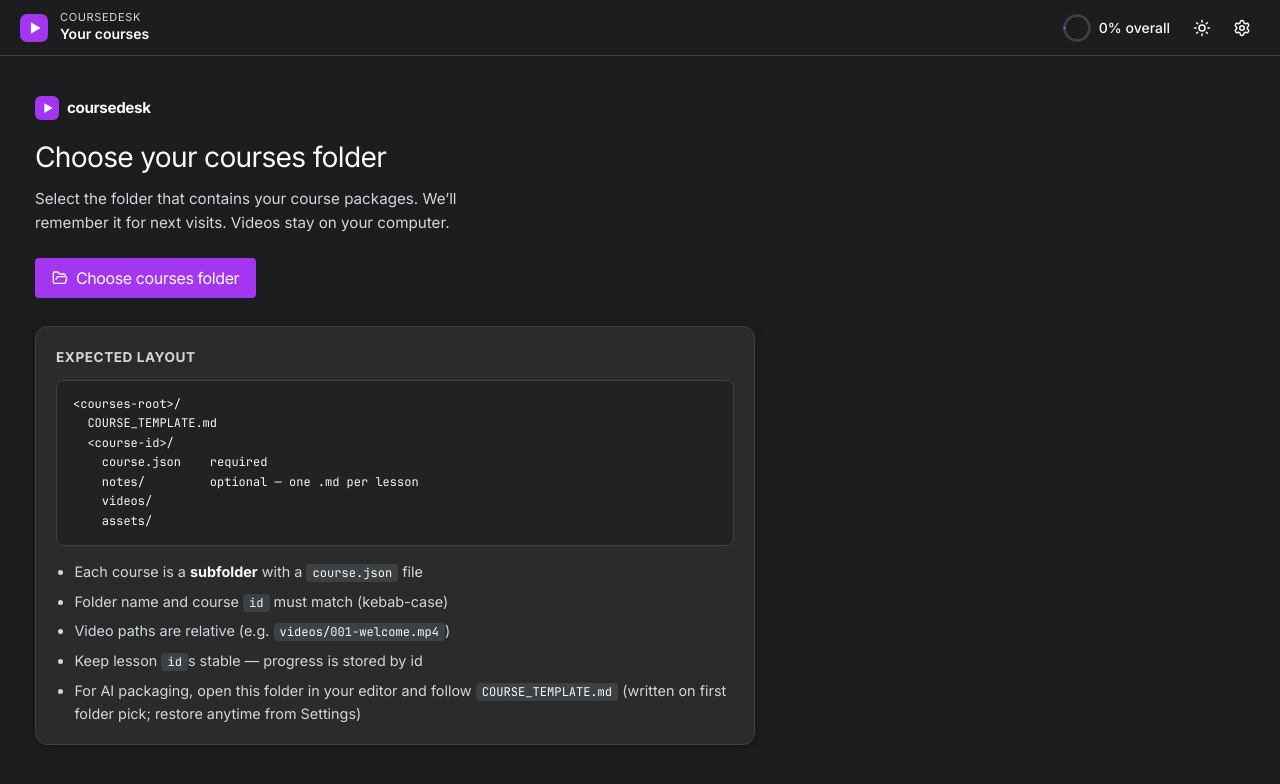
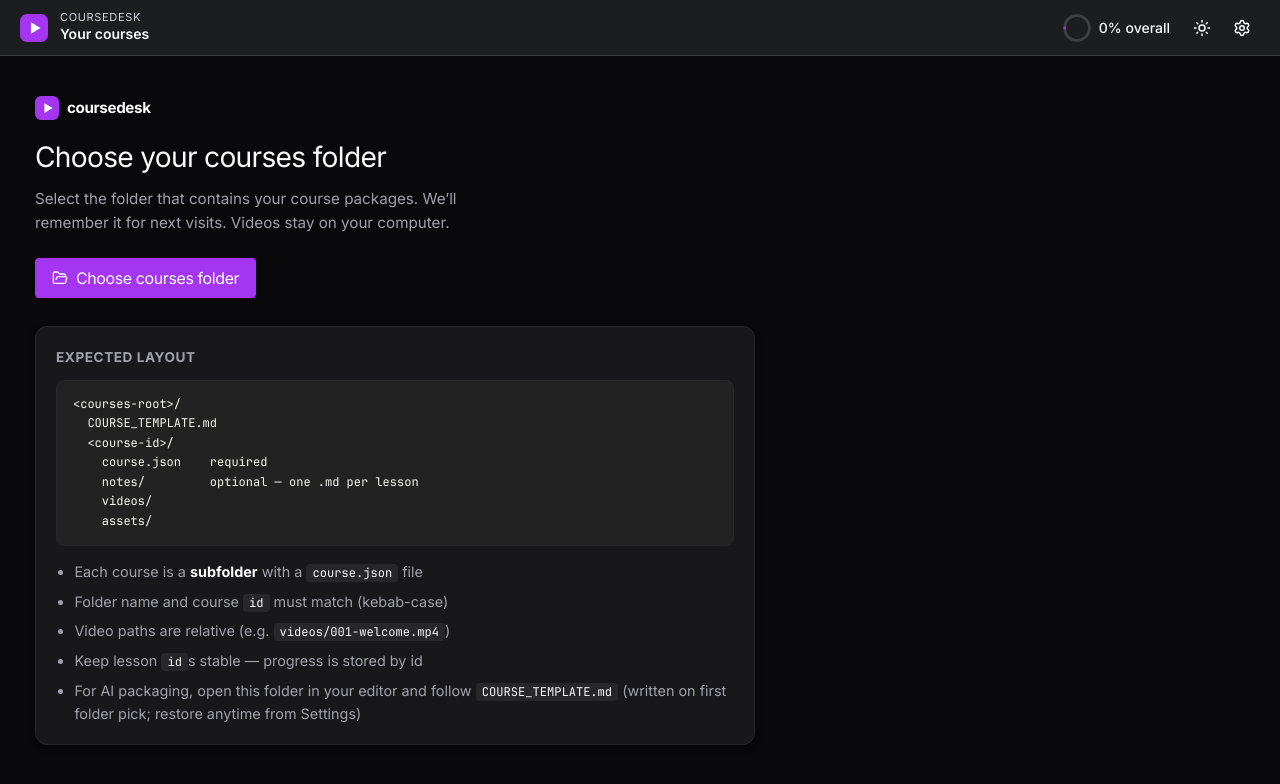
Before and after one commit to karthickeyan-dev/coursedesk, a React (Vite) app: page / in a window 1280 px wide. Shown: the top 784 px of the page. Built offline with nearby package versions, Linux system fonts and the light colour scheme; what @tanstack/highlight would draw is missing.

Commit message:
style: overhaul app theme and markdown typography for a clean, professional look

```diff
--- a/src/styles/styles.css
+++ b/src/styles/styles.css
@@ -62,15 +62,15 @@
 
 :root {
   color-scheme: dark;
-  --bg: #1c1d1f;
-  --bg-elevated: #2a2b2d;
-  --panel: #2d2f31;
-  --panel-2: #3e4143;
-  --border: #3e4143;
-  --border-strong: #6a6f73;
-  --text: #f7f9fa;
-  --muted: #d1d7dc;
-  --muted-2: #9da3a9;
+  --bg: #09090b;
+  --bg-elevated: #18181b;
+  --panel: #18181b;
+  --panel-2: #27272a;
+  --border: #27272a;
+  --border-strong: #3f3f46;
+  --text: #fafafa;
+  --muted: #a1a1aa;
+  --muted-2: #71717a;
   --accent: #a435f0;
   --accent-hover: #8710d8;
   --accent-soft: rgba(164, 53, 240, 0.16);
@@ -92,8 +92,8 @@
   --tb-text: #f7f9fa;
   --tb-muted: #d1d7dc;
   --tb-hover: rgba(255, 255, 255, 0.08);
-  --shadow: 0 2px 8px rgba(0, 0, 0, 0.28);
-  --shadow-lg: 0 12px 28px rgba(0, 0, 0, 0.35);
+  --shadow: 0 4px 6px -1px rgb(0 0 0 / 0.5), 0 2px 4px -2px rgb(0 0 0 / 0.5);
+  --shadow-lg: 0 10px 15px -3px rgb(0 0 0 / 0.5), 0 4px 6px -4px rgb(0 0 0 / 0.5);
   --lib-glow-1: rgba(164, 53, 240, 0.18);
   --lib-glow-2: rgba(25, 195, 125, 0.06);
   --code-bg: #222222;
@@ -106,15 +106,15 @@
 
 :root[data-theme="light"] {
   color-scheme: light;
-  --bg: #f7f9fa;
+  --bg: #fafafa;
   --bg-elevated: #ffffff;
   --panel: #ffffff;
-  --panel-2: #f1f2f3;
-  --border: #d1d7dc;
-  --border-strong: #6a6f73;
-  --text: #1c1d1f;
-  --muted: #6a6f73;
-  --muted-2: #6a6f73;
+  --panel-2: #f4f4f5;
+  --border: #e4e4e7;
+  --border-strong: #d4d4d8;
+  --text: #09090b;
+  --muted: #52525b;
+  --muted-2: #71717a;
   --accent-soft: rgba(164, 53, 240, 0.1);
   --ok: #198754;
   --ok-soft: rgba(25, 135, 84, 0.12);
@@ -130,8 +130,8 @@
   --btn-secondary-fg: #1c1d1f;
   --btn-secondary-border: #1c1d1f;
   --btn-secondary-hover: #f1f2f3;
-  --shadow: 0 2px 8px rgba(28, 29, 31, 0.08);
-  --shadow-lg: 0 12px 28px rgba(28, 29, 31, 0.12);
+  --shadow: 0 4px 6px -1px rgb(0 0 0 / 0.05), 0 2px 4px -2px rgb(0 0 0 / 0.05);
+  --shadow-lg: 0 10px 15px -3px rgb(0 0 0 / 0.05), 0 4px 6px -4px rgb(0 0 0 / 0.05);
   --lib-glow-1: rgba(164, 53, 240, 0.1);
   --lib-glow-2: rgba(25, 135, 84, 0.05);
 }
@@ -427,14 +427,15 @@ button {
 
 /* Notes markdown prose (injected HTML) */
 .prose {
-  line-height: 1.65;
+  line-height: 1.75;
   color: var(--text);
-  font-size: 15px;
+  font-size: 16px;
 }
 .prose :where(h1, h2, h3, h4) {
   line-height: 1.25;
-  margin: 1.4em 0 0.5em;
-  letter-spacing: -0.01em;
+  margin: 1.8em 0 0.6em;
+  letter-spacing: -0.02em;
+  font-weight: 600;
 }
 .prose h1 {
   font-size: 1.4rem;
@@ -465,17 +466,16 @@ button {
 .prose :not(pre) > code {
   font-family: var(--mono);
   font-size: 0.88em;
-  background: color-mix(in srgb, var(--code-bg) 70%, var(--panel-2));
-  color: var(--code-fg);
-  padding: 0.15em 0.4em;
+  background: color-mix(in srgb, var(--accent) 10%, transparent);
+  color: var(--accent);
+  padding: 0.2em 0.4em;
   border-radius: 4px;
-  border: 1px solid color-mix(in srgb, var(--code-border) 70%, transparent);
 }
 .prose .code-block {
   margin: 1.1em 0;
   border-radius: 10px;
-  border: 1px solid var(--code-border);
-  background: var(--code-bg);
+  border: none;
+  background: color-mix(in srgb, var(--code-bg) 95%, var(--accent));
   overflow: hidden;
 }
 .prose .code-block-header {
@@ -557,12 +557,13 @@ button {
 }
 .prose th,
 .prose td {
-  border: 1px solid var(--border);
-  padding: 8px 10px;
+  border-bottom: 1px solid var(--border);
+  padding: 12px 10px;
   text-align: left;
 }
 .prose th {
-  background: var(--panel-2);
+  font-weight: 600;
+  color: var(--muted);
 }
 .prose img,
 .prose video {
@@ -571,11 +572,10 @@ button {
   border-radius: 4px;
 }
 .prose blockquote {
-  margin: 1.25em 0;
-  padding: 0.85em 1em;
-  border-left: 3px solid var(--accent);
-  border-radius: 0 6px 6px 0;
-  background: var(--panel-2);
+  margin: 1.5em 0;
+  padding: 0.5em 0 0.5em 1.2em;
+  border-left: 2px solid var(--border-strong);
+  font-style: italic;
   color: var(--muted);
 }
 .prose blockquote.callout-challenge {
```
